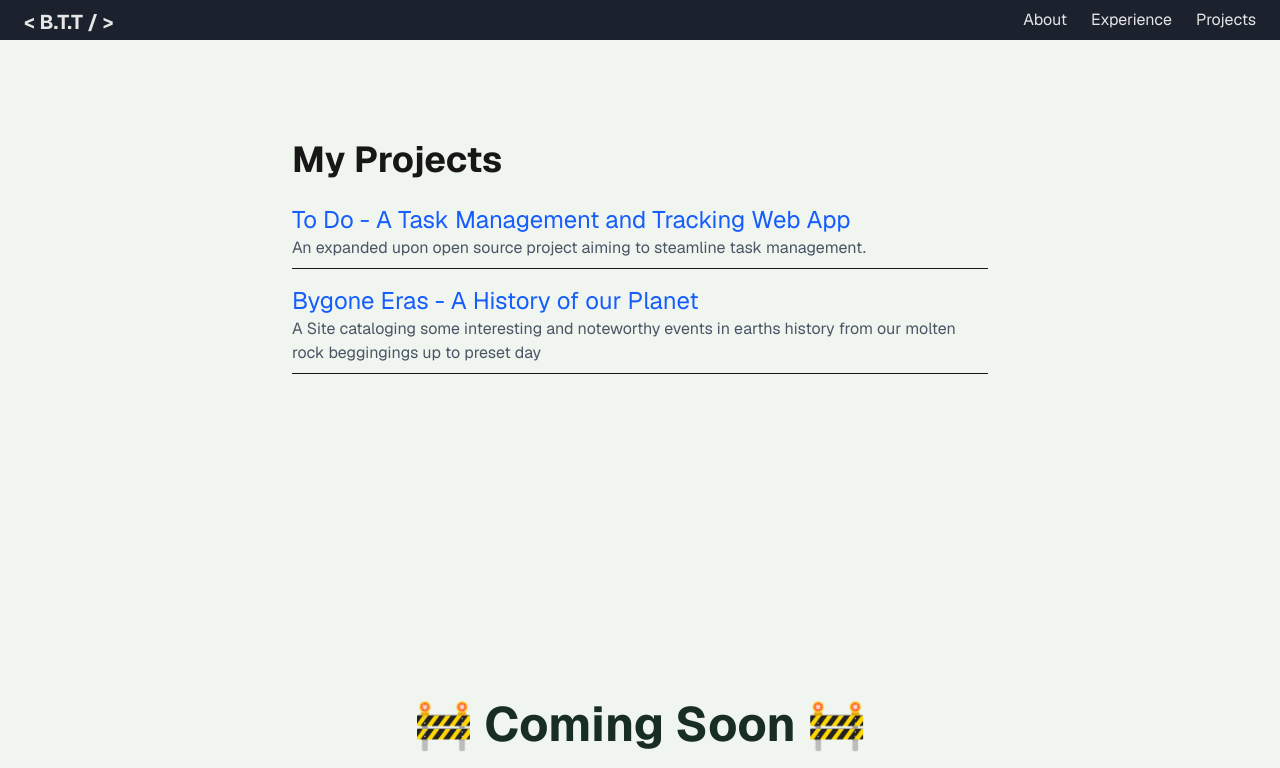
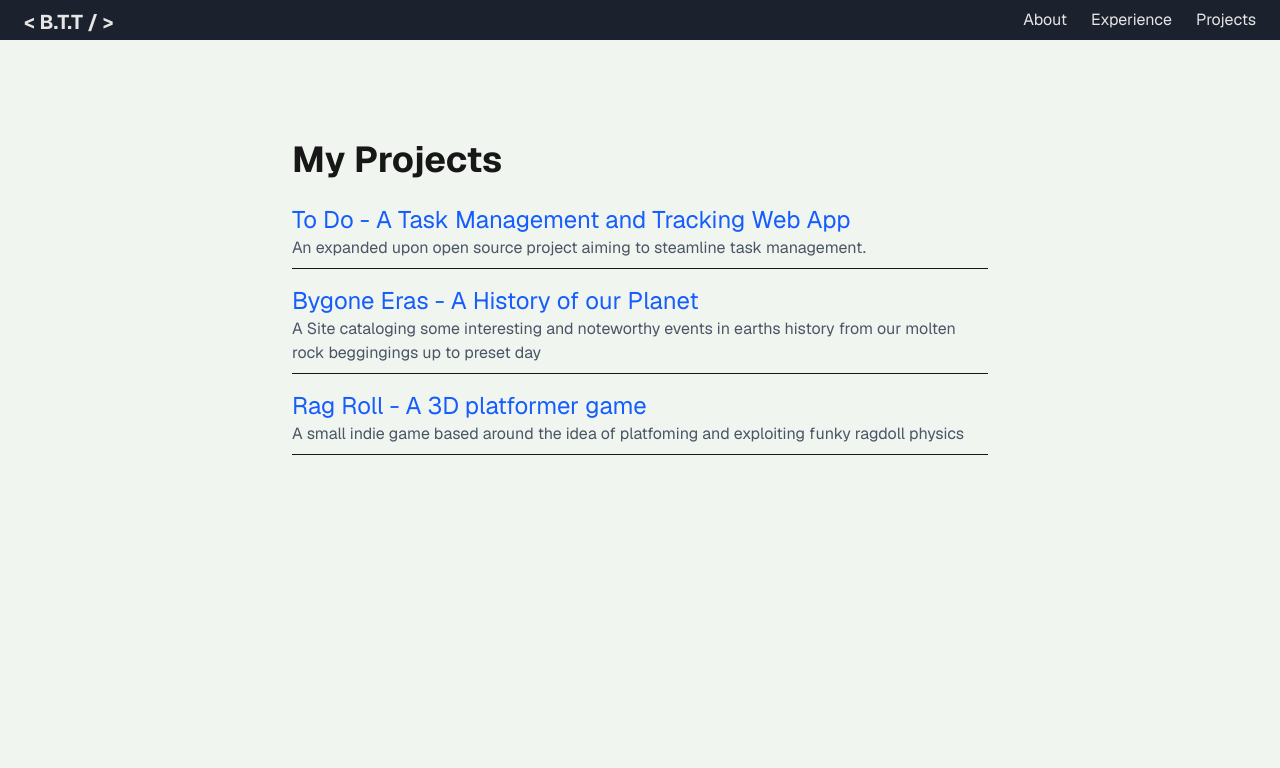
Before and after one commit to Ben-Turner-Theijsmeijer/Portfolio, a Next.js app: page /Ben-Turner/projects in a window 1280 px wide. Shown: the top 768 px of the page. Built offline with nearby package versions, Linux system fonts and the light colour scheme.

Commit message:
added more project work

```diff
--- a/app/projects/[slug]/page.tsx
+++ b/app/projects/[slug]/page.tsx
@@ -23,6 +23,7 @@
                 <div className="py-25 lg:px-15 xl:px-25 w-[70%] p-8 overflow-hidden">
                     <h1 className="text-4xl font-bold mb-4">{project.title}</h1>
                     <p className="text-gray-700">{project.content}</p>
+                    <a href={project.projectLink}>Try it!</a>
                     <img src={project.img} alt={project.imgAlt} />
                 </div>
             </div>
--- a/data/personalProjects.json
+++ b/data/personalProjects.json
@@ -16,5 +16,14 @@
     "projectLink": "https://ben-turner-theijsmeijer.github.io/Bygone_Eras/",
     "img": "images/Bygone_Eras.png",
     "imgAlt": "Sneak peak at the content of the Bygone Eras homepage."
+},
+  {
+    "title": "Rag Roll - A 3D platformer game",
+    "slug": "rag_roll",
+    "description": "A small indie game based around the idea of platfoming and exploiting funky ragdoll physics",
+    "content": "TEMP DATA - Lorem ipsum dolor sit amet consectetur adipiscing elit. Quisque faucibus ex sapien vitae pellentesque sem placerat. In id cursus mi pretium tellus duis convallis. Tempus leo eu aenean sed diam urna tempor. Pulvinar vivamus fringilla lacus nec metus bibendum egestas. Iaculis massa nisl malesuada lacinia integer nunc posuere. Ut hendrerit semper vel class aptent taciti sociosqu. Ad litora torquent per conubia nostra inceptos himenaeos.",
+    "projectLink": "https://jrer.itch.io/ragroll",
+    "img": "NOT HERE",
+    "imgAlt": "TEMP TEXT"
   }
 ]
```
